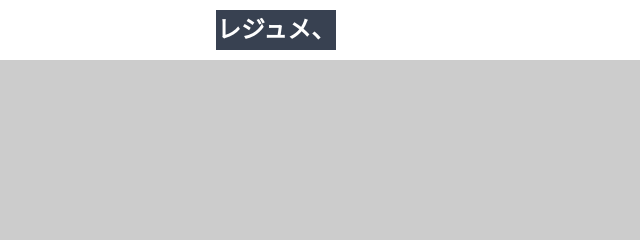
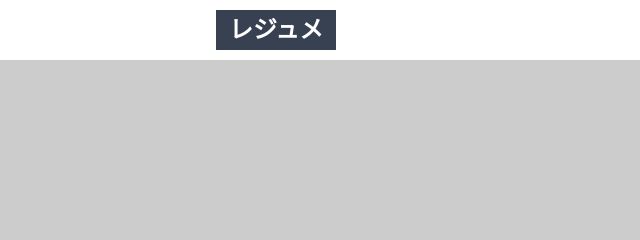
Before and after one commit to yukiko32/hc_practice, a plain HTML site: page html_css_output_beginner/index.html in a window 1280 px wide. Shown: the top 240 px of the page, 0-640 px from the left. Drawn offline with Linux system fonts and the light colour scheme.

Commit message:
仮変更を元に戻した

```diff
--- a/html_css_output_beginner/index.html
+++ b/html_css_output_beginner/index.html
@@ -11,7 +11,7 @@
     <header>
       <div class="container">
         <nav>
-          <h1><a href="#">レジュメ、</a></h1>
+          <h1><a href="#">レジュメ</a></h1>
           <ul class="right-menu">
             <li class="menu"><a href="#section-introduce">自己紹介</a></li>
             <li class="menu">
```
